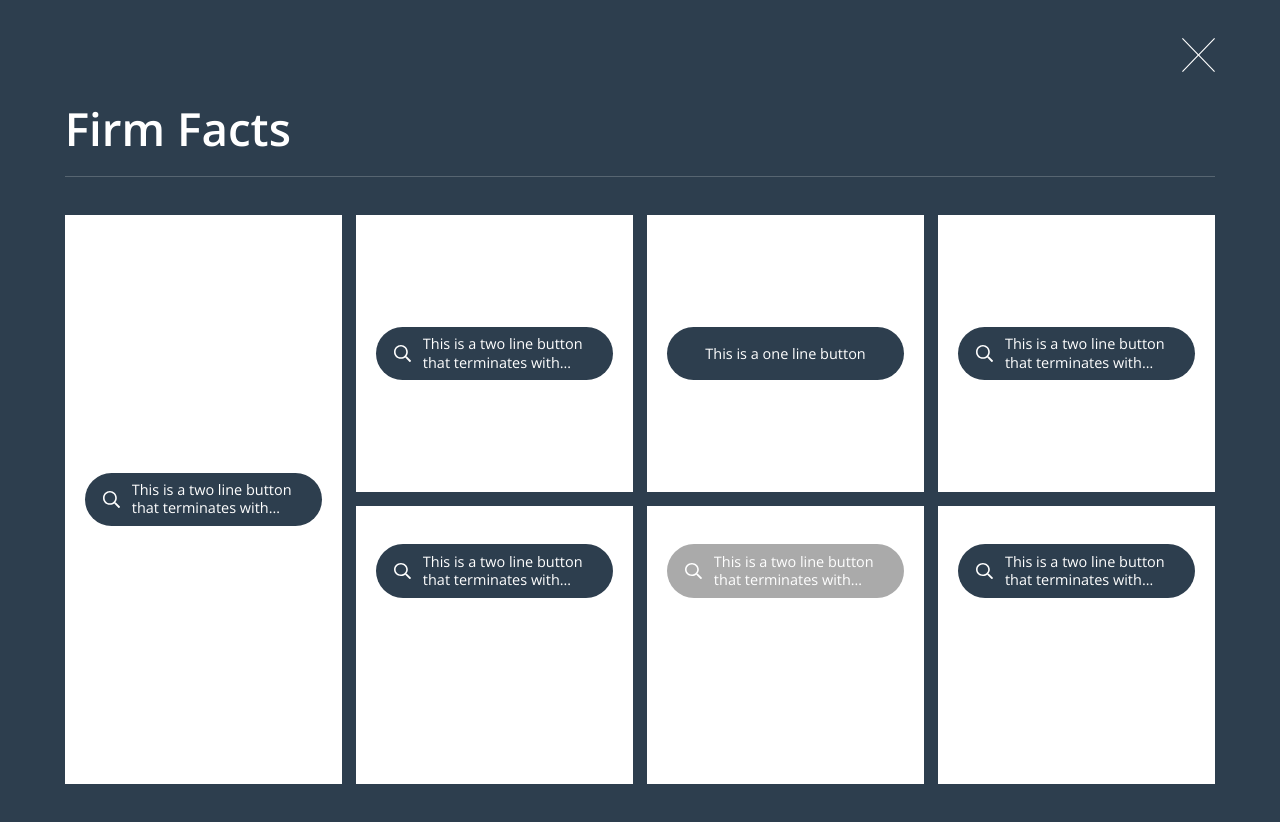
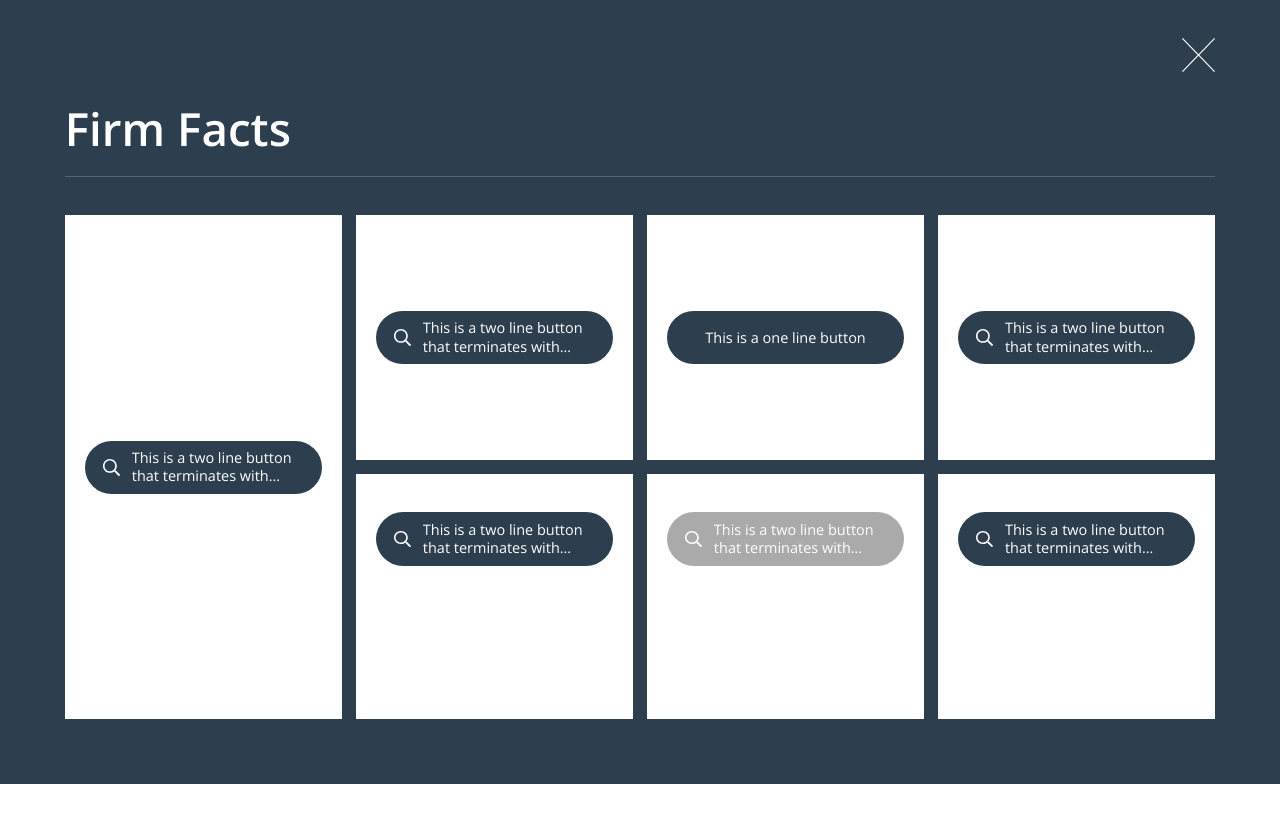
Before and after one commit to leandrofc/styling-challenge, a React (Vite) app: page / in a window 1280 px wide. Shown: the top 822 px of the page. After the commit the page ends 800 px from the top, so only its background shows below. Built offline with nearby package versions, Linux system fonts and the light colour scheme.

Commit message:
feat: create calc-aspect-ratio function to define the aspect ratio

```diff
--- a/src/components/FirmFacts/FirmFacts.module.scss
+++ b/src/components/FirmFacts/FirmFacts.module.scss
@@ -51,12 +51,12 @@
 
     .card {
         width: auto;
-        aspect-ratio: 1 / 1;
+        aspect-ratio: functions.calc-aspect-ratio(364, 322) / 1;
     }
 
     .card-1 {
         grid-row: span 2;
-        aspect-ratio: 1 / 2;
+        aspect-ratio: functions.calc-aspect-ratio(364, 322) / 2;
         height: 100%;
         width: 100%;
     }
--- a/src/styles/_functions.scss
+++ b/src/styles/_functions.scss
@@ -9,3 +9,7 @@
 
     @return clamp(#{$min-size}, calc(#{$slope * 100}vw + #{$intercept}), #{$max-size});
 }
+
+@function calc-aspect-ratio($width, $height) {
+    @return calc($width / $height);
+}
```
